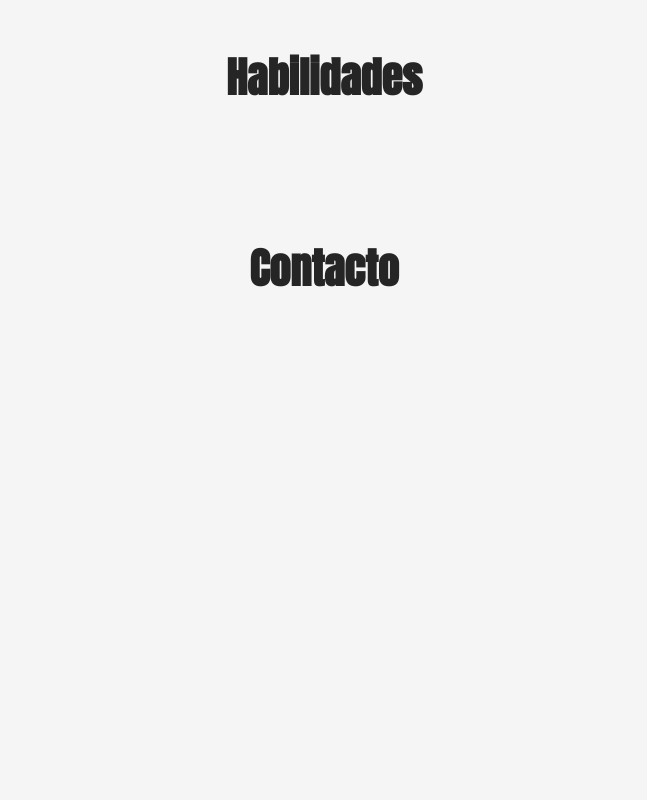
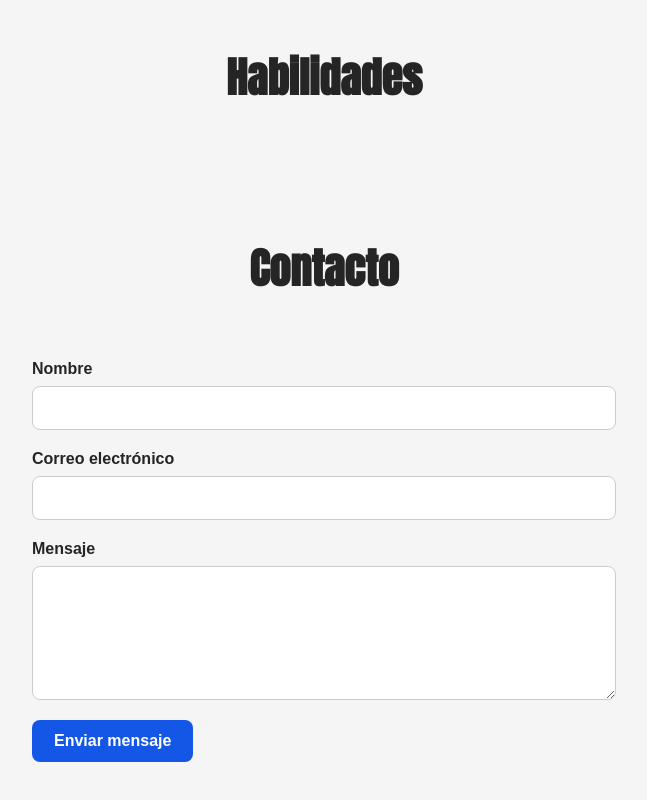
Before and after one commit to anheruyr-commits/DIW, a plain HTML site: page grupo/index.html in a window 1280 px wide. Shown: the part 2511-3311 px from the top of the page, without its empty margins (316-963 px from the left). Before the commit the page ends 2875 px from the top, so only its background shows below. Drawn offline with Linux system fonts and the light colour scheme.

Commit message:
Add contact form and styles for improved user interaction

```diff
--- a/grupo/index.html
+++ b/grupo/index.html
@@ -138,6 +138,24 @@
 
         <section id="contacto" class="page-section" aria-labelledby="contact-title">
             <h1 id="contact-title">Contacto</h1>
+            <form class="contact-form">
+                <div class="form-field">
+                    <label for="nombre">Nombre</label>
+                    <input type="text" id="nombre" name="nombre" autocomplete="name" required>
+                </div>
+
+                <div class="form-field">
+                    <label for="email">Correo electrónico</label>
+                    <input type="email" id="email" name="email" autocomplete="email" required>
+                </div>
+
+                <div class="form-field">
+                    <label for="mensaje">Mensaje</label>
+                    <textarea id="mensaje" name="mensaje" rows="6" required></textarea>
+                </div>
+
+                <button type="button">Enviar mensaje</button>
+            </form>
         </section>
     </main>
 </body>
--- a/grupo/styles.css
+++ b/grupo/styles.css
@@ -324,3 +324,62 @@ margin: 4px 0 12px;
     }
 
 }
+
+.contact-form {
+    display: grid;
+    gap: 20px;
+    max-width: 640px;
+    margin: 32px auto 0;
+    padding: 28px;
+    text-align: left;
+}
+
+.form-field {
+    display: grid;
+    gap: 8px;
+}
+
+.form-field label {
+    font-weight: 700;
+}
+
+.form-field input,
+.form-field textarea {
+    width: 100%;
+    padding: 12px;
+    border: 1px solid #ccc;
+    border-radius: 8px;
+    color: #252525;
+    font: inherit;
+}
+
+.form-field textarea {
+    resize: vertical;
+}
+
+.form-field input:focus,
+.form-field textarea:focus {
+    border-color: #1457e6;
+    outline: 3px solid rgba(20, 87, 230, 0.18);
+}
+
+.contact-form button {
+    justify-self: start;
+    padding: 12px 22px;
+    border: 0;
+    border-radius: 8px;
+    background: #1457e6;
+    color: #fff;
+    font: inherit;
+    font-weight: 700;
+    cursor: pointer;
+}
+
+.contact-form button:hover {
+    background: #0e45bd;
+}
+
+.contact-form button:focus-visible {
+    outline: 3px solid #252525;
+    outline-offset: 3px;
+}
```
